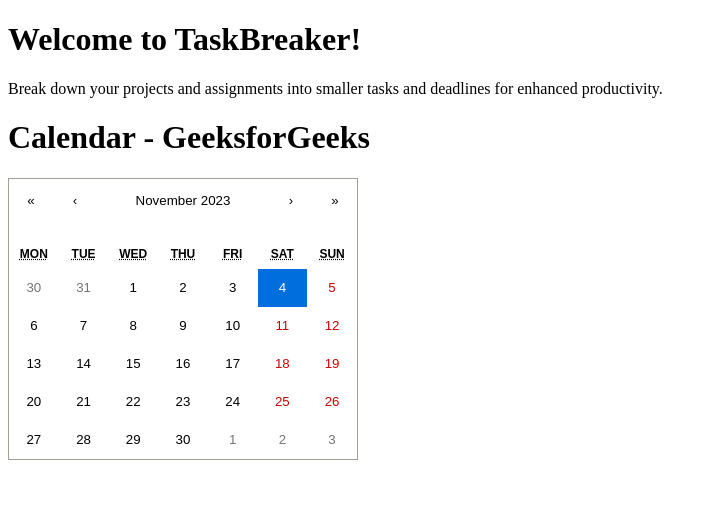
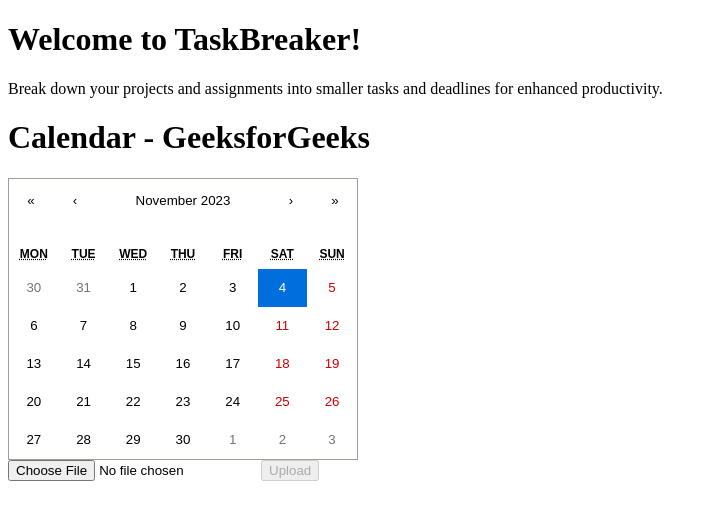
Before and after one commit to andy0207huang/newhacks2023, a React (Vite) app in the folder task-app/: page / in a window 1280 px wide. Shown: the top 520 px of the page, without its empty margins (0-717 px from the left). Built offline with nearby package versions, Linux system fonts and the light colour scheme.

Commit message:
upload button for now

```diff
--- a/task-app/src/pages/Home.jsx
+++ b/task-app/src/pages/Home.jsx
@@ -1,7 +1,17 @@
-import React from 'react';
+import React, { useState } from 'react';
 import Calenderjfg from "../components/Calendar";
 
 const Home = () => {
+    const [selectedFile, setSelectedFile] = useState(null);
+
+    const handleFileUpload = (event) => {
+        const file = event.target.files[0];
+        setSelectedFile(file);
+        // Send the file to the backend for AI scraping
+        // You can make an API request to your backend here
+        // and handle the file processing on the server side
+    };
+
     return (
         <div>
             <h1>Welcome to TaskBreaker!</h1>
@@ -11,7 +21,8 @@
             <Calenderjfg />
 
             {/* upload */}
-
+            <input type="file" onChange={handleFileUpload} />
+            <button disabled={!selectedFile}>Upload</button>
 
         </div>
     );
```
